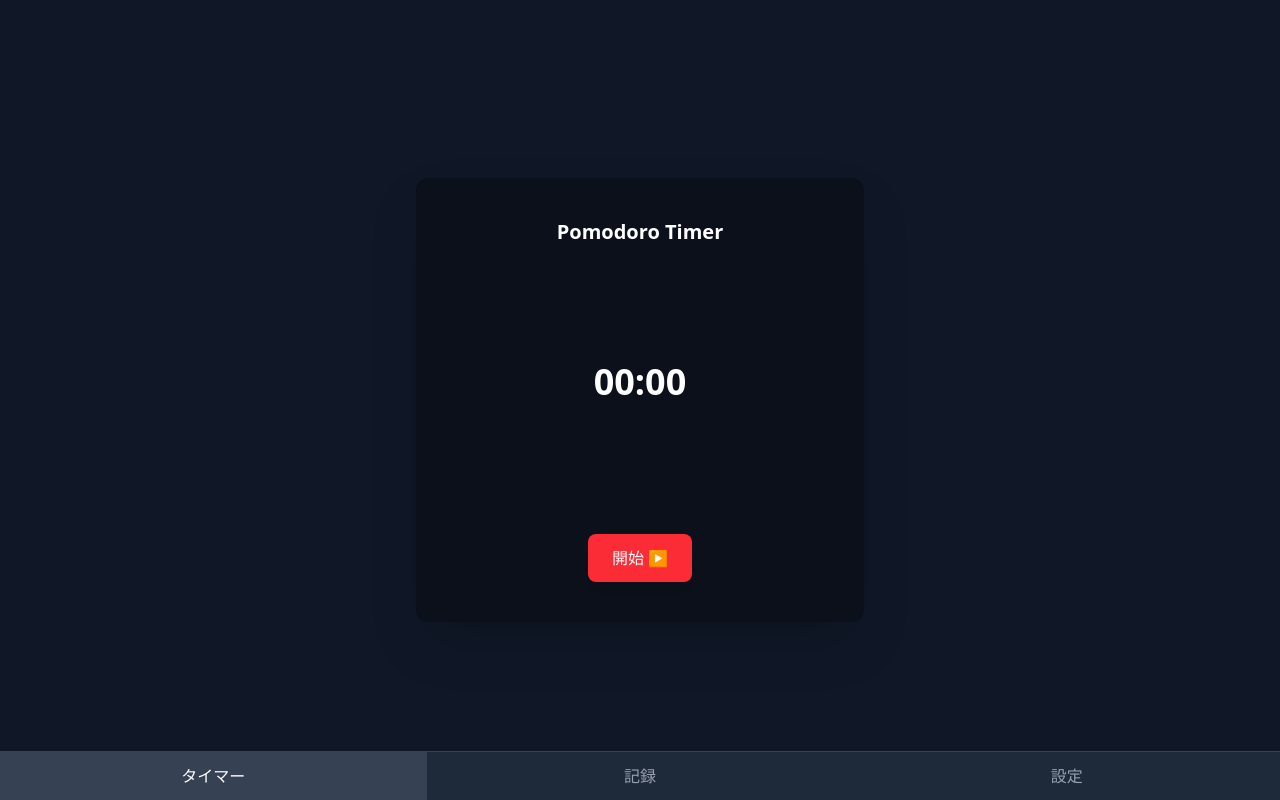
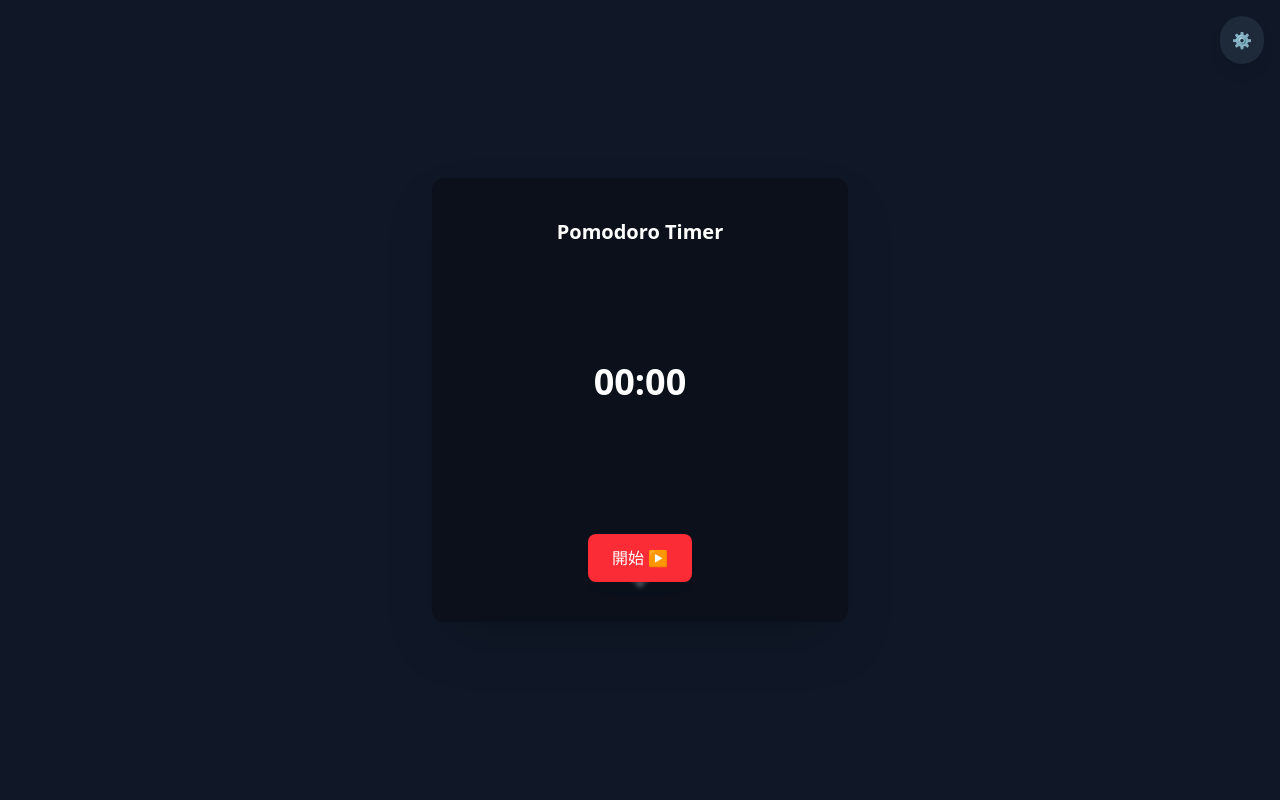
Before and after one commit to Nu424/yopomo, a React (Vite) app: page / in a window 1280 px wide. Built offline with nearby package versions, Linux system fonts and the light colour scheme.

Commit message:
change: タイマー・履歴・設定を1画面に集約した - タイマー中に別ページへ移動すると、タイマー・YouTubeが停止してしまうため - 履歴をスクロールスナップで表示するようにした - 設定をサイドバーで表示するようにした

```diff
--- a/package.json
+++ b/package.json
@@ -13,7 +13,6 @@
     "@tailwindcss/vite": "^4.1.6",
     "react": "^19.1.0",
     "react-dom": "^19.1.0",
-    "react-router-dom": "^7.6.0",
     "tailwindcss": "^4.1.6",
     "zustand": "^5.0.4"
   },
--- a/src/App.tsx
+++ b/src/App.tsx
@@ -1,22 +1,10 @@
-import React from 'react';
-import { BrowserRouter, Routes, Route } from 'react-router-dom';
 import PomodoroPage from './pages/PomodoroPage';
-import RecordPage from './pages/RecordPage';
-import SettingsPage from './pages/SettingsPage';
-import TabBar from './components/TabBar';
 
 function App() {
   return (
-    <BrowserRouter>
-      <div className="min-h-screen bg-gray-900 text-white dark:bg-black">
-        <Routes>
-          <Route path="/" element={<PomodoroPage />} />
-          <Route path="/record" element={<RecordPage />} />
-          <Route path="/settings" element={<SettingsPage />} />
-        </Routes>
-        <TabBar />
-      </div>
-    </BrowserRouter>
+    <div className="min-h-screen bg-gray-900 text-white dark:bg-black">
+      <PomodoroPage />
+    </div>
   );
 }
 
--- a/src/components/TabBar.tsx
+++ /dev/null
@@ -1,36 +0,0 @@
-import React from 'react';
-import { NavLink } from 'react-router-dom';
-
-const TabBar: React.FC = () => {
-  return (
-    <nav className="fixed bottom-0 w-full flex justify-around bg-gray-800 text-white border-t border-gray-700">
-      <NavLink
-        to="/"
-        className={({ isActive }: { isActive: boolean }) =>
-          `flex-1 py-3 text-center ${isActive ? 'bg-gray-700 text-white' : 'text-gray-400'}`
-        }
-        end
-      >
-        タイマー
-      </NavLink>
-      <NavLink
-        to="/record"
-        className={({ isActive }: { isActive: boolean }) =>
-          `flex-1 py-3 text-center ${isActive ? 'bg-gray-700 text-white' : 'text-gray-400'}`
-        }
-      >
-        記録
-      </NavLink>
-      <NavLink
-        to="/settings"
-        className={({ isActive }: { isActive: boolean }) =>
-          `flex-1 py-3 text-center ${isActive ? 'bg-gray-700 text-white' : 'text-gray-400'}`
-        }
-      >
-        設定
-      </NavLink>
-    </nav>
-  );
-};
-
-export default TabBar;
--- a/src/index.css
+++ b/src/index.css
@@ -7,4 +7,7 @@
         @apply bg-black/30;
         backdrop-filter: blur(2px);
     }
+    .snap-y {
+      scroll-behavior: smooth;
+    }
 }
--- a/src/pages/PomodoroPage.tsx
+++ b/src/pages/PomodoroPage.tsx
@@ -8,6 +8,8 @@ import { useYouTubeEmbed } from '../hooks/useYouTubeEmbed';
 import TimerCircle from '../components/TimerCircle';
 import TimerControls from '../components/TimerControls';
 import YouTubeBackground from '../components/YouTubeBackground';
+import RecordList from '../components/RecordList';
+import SettingsForm from '../components/SettingsForm';
 
 const PomodoroPage: React.FC = () => {
   const {
@@ -33,6 +35,9 @@ const PomodoroPage: React.FC = () => {
   const [totalWork, setTotalWork] = useState(0);
   const [totalBreak, setTotalBreak] = useState(0);
   const [lastTick, setLastTick] = useState<number | null>(null);
+
+  // Settings sidebar control
+  const [showSettings, setShowSettings] = useState(false);
 
   // Audio for timer start/end
   const audioRef = useRef<HTMLAudioElement | null>(null);
@@ -137,9 +142,42 @@ const PomodoroPage: React.FC = () => {
   // Determine color class based on mode
   const colorClass = mode === 'work' ? 'text-red-500' : 'text-green-500';
 
+  // Toggle settings sidebar
+  const toggleSettings = () => {
+    setShowSettings(!showSettings);
+  };
+
   return (
-    <div className="min-h-screen flex items-center justify-center py-20 px-4 bg-gray-900 text-white">
-      <div className="relative w-full max-w-md">
+    <div className="relative min-h-screen">
+      {/* Settings sidebar */}
+      <div className={`fixed top-0 right-0 h-full w-full md:w-80 bg-gray-800 z-40 transition-transform duration-300 overflow-auto ${showSettings ? 'translate-x-0' : 'translate-x-full'}`}>
+        <div className="p-4">
+          <div className="flex justify-between items-center mb-4">
+            <h2 className="text-xl font-bold">設定</h2>
+            <button
+              onClick={toggleSettings}
+              className="p-2 rounded-full hover:bg-gray-700"
+            >
+              ✕
+            </button>
+          </div>
+          <SettingsForm />
+        </div>
+      </div>
+
+      {/* Settings button */}
+      <button
+        onClick={toggleSettings}
+        className="fixed top-4 right-4 z-50 bg-gray-800 p-3 rounded-full shadow-lg hover:bg-gray-700"
+      >
+        ⚙️
+      </button>
+
+      {/* Page content with snap scroll */}
+      <div className="h-screen snap-y snap-mandatory overflow-auto">
+        {/* Timer section */}
+        <section className="snap-start h-screen flex items-center justify-center bg-gray-900 text-white relative">
+          <div className="relative w-full max-w-md px-4">
             {videoId && (
               <YouTubeBackground
                 videoId={videoId}
@@ -172,6 +210,24 @@ const PomodoroPage: React.FC = () => {
                 </button>
               )}
             </div>
+
+            {/* Scroll indicator */}
+            <div className="absolute bottom-8 left-1/2 transform -translate-x-1/2 flex flex-col items-center text-gray-400">
+              <span className="mb-2">記録を表示</span>
+              <svg className="animate-bounce w-6 h-6" fill="none" stroke="currentColor" viewBox="0 0 24 24" xmlns="http://www.w3.org/2000/svg">
+                <path strokeLinecap="round" strokeLinejoin="round" strokeWidth={2} d="M19 14l-7 7m0 0l-7-7m7 7V3" />
+              </svg>
+            </div>
+          </div>
+        </section>
+
+        {/* Record section */}
+        <section className="snap-start min-h-screen flex flex-col items-center bg-gray-900 text-white py-16 px-4">
+          <div className="w-full max-w-4xl">
+            <h2 className="text-2xl font-bold mb-8 text-center">ポモドーロ記録</h2>
+            <RecordList />
+          </div>
+        </section>
       </div>
     </div>
   );
--- a/src/pages/RecordPage.tsx
+++ /dev/null
@@ -1,15 +0,0 @@
-import React from 'react';
-import RecordList from '../components/RecordList';
-
-const RecordPage: React.FC = () => {
-  return (
-    <div className="min-h-screen bg-gray-900 text-white p-4 pb-24">
-      <div className="max-w-4xl mx-auto">
-        <h1 className="text-2xl font-bold mb-6">作業記録</h1>
-        <RecordList />
-      </div>
-    </div>
-  );
-};
-
-export default RecordPage;
--- a/src/pages/SettingsPage.tsx
+++ /dev/null
@@ -1,14 +0,0 @@
-import React from 'react';
-import SettingsForm from '../components/SettingsForm';
-
-const SettingsPage: React.FC = () => {
-  return (
-    <div className="min-h-screen bg-gray-900 text-white p-4 pb-24">
-      <div className="max-w-2xl mx-auto">
-        <SettingsForm />
-      </div>
-    </div>
-  );
-};
-
-export default SettingsPage;
```
Lines whose indentation alone changed are shown as unchanged.
